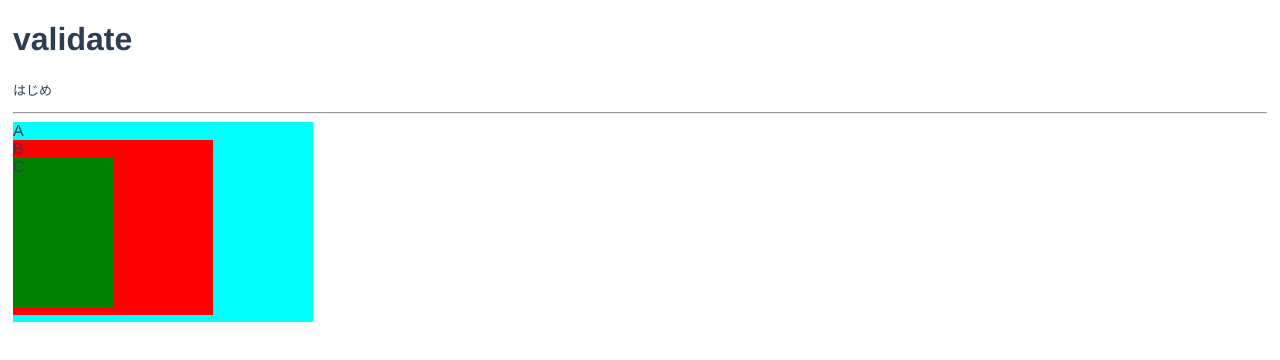
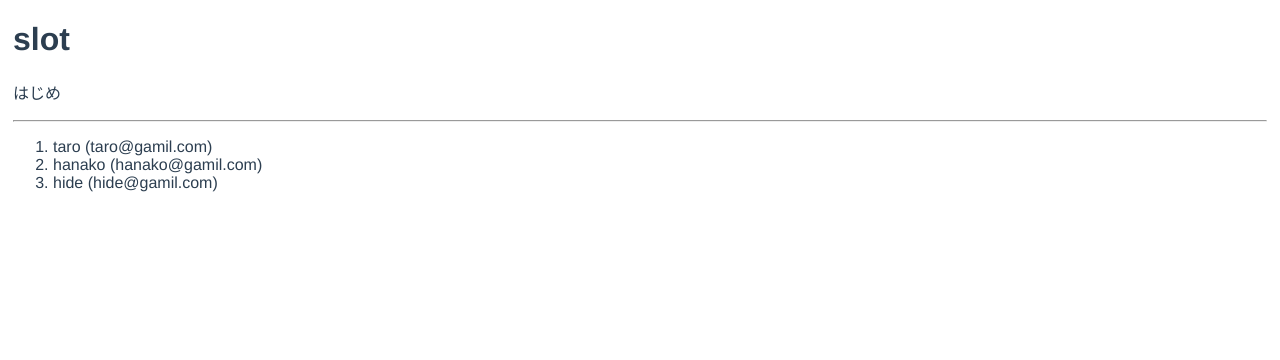
Before and after one commit to ito0804takuya/hello_app, a Vue app: page / in a window 1280 px wide. Shown: the top 360 px of the page. Built offline with nearby package versions, Linux system fonts and the light colour scheme.

Commit message:
slot(4-3章)

```diff
--- a/src/App.vue
+++ b/src/App.vue
@@ -2,7 +2,11 @@
   <div id="app">
     <!-- コンポーネントを使う -->
     <!-- コンポーネントのtitleに、このコンポーネントのmessageの値をbindする -->
-    <HelloWorld v-bind:title="message" />
+    <HelloWorld title="slot">
+      <li v-for="obj in slotObjs" v-bind:key="obj.name">
+        {{ obj.name }} ({{ obj.mail }})
+      </li>
+    </HelloWorld>
   </div>
 </template>
 
@@ -18,7 +22,11 @@ export default {
   // 変数を用意
   data: function() {
     return {
-      message: "validate",
+      slotObjs: [
+        { name: "taro", mail: "taro@gamil.com" },
+        { name: "hanako", mail: "hanako@gamil.com" },
+        { name: "hide", mail: "hide@gamil.com" },
+      ]
     };
   }
 }
--- a/src/components/HelloWorld.vue
+++ b/src/components/HelloWorld.vue
@@ -1,16 +1,12 @@
 <template>
   <div class="hello">
     <h1>{{ title }}</h1>
-    <pre v-on:click="clear">{{ message }}</pre>
+    <p>{{ message }}</p>
     <hr>
 
-    <!-- 一番上に重なっているCのタグをclickすると、その下のB, Aのonclickも発動する -->
-    <div id="out" class="out" v-on:click="a_event">A
-      <div id="mid" class="mid" v-on:click.self="b_event">B
-        <div id="in" class="in" v-on:click="c_event">C
-        </div>
-      </div>
-    </div>
+    <ol>
+      <slot />
+    </ol>
 
   </div>
 </template>
@@ -27,20 +23,6 @@ export default {
       message: "はじめ",
     };
   },
-  methods: {
-    a_event: function(event) {
-      this.message += "Aイベント [" + event.target.id + ' -> ' + event.currentTarget.id + "]\n";
-    },
-    b_event: function(event) {
-      this.message += "Bイベント [" + event.target.id + ' -> ' + event.currentTarget.id + "]\n";
-    },
-    c_event: function(event) {
-      this.message += "Cイベント [" + event.target.id + ' -> ' + event.currentTarget.id + "]\n";
-    },
-    clear: function() {
-      this.message = "";
-    }
-  }
 }
 </script>
 
```
